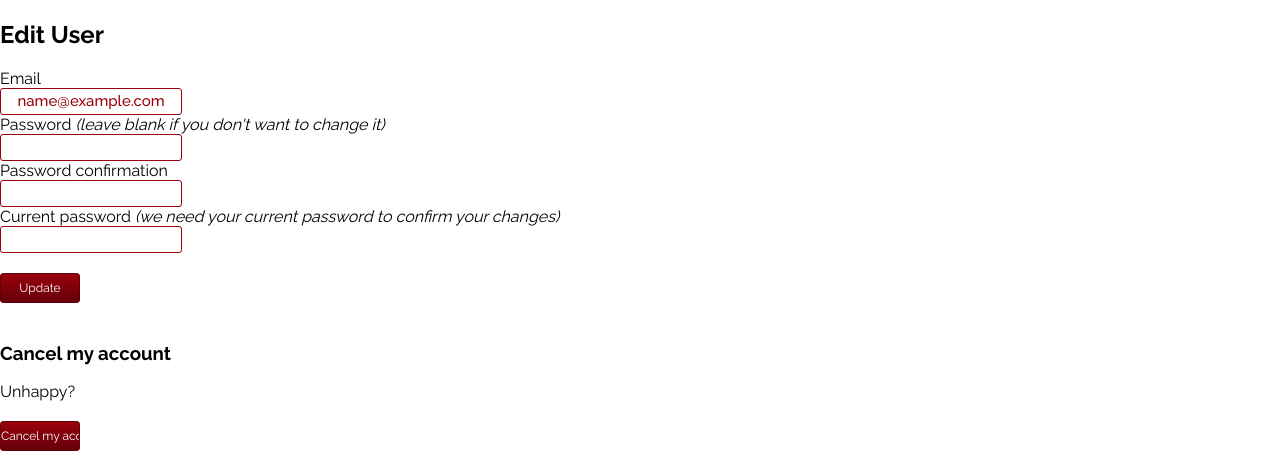
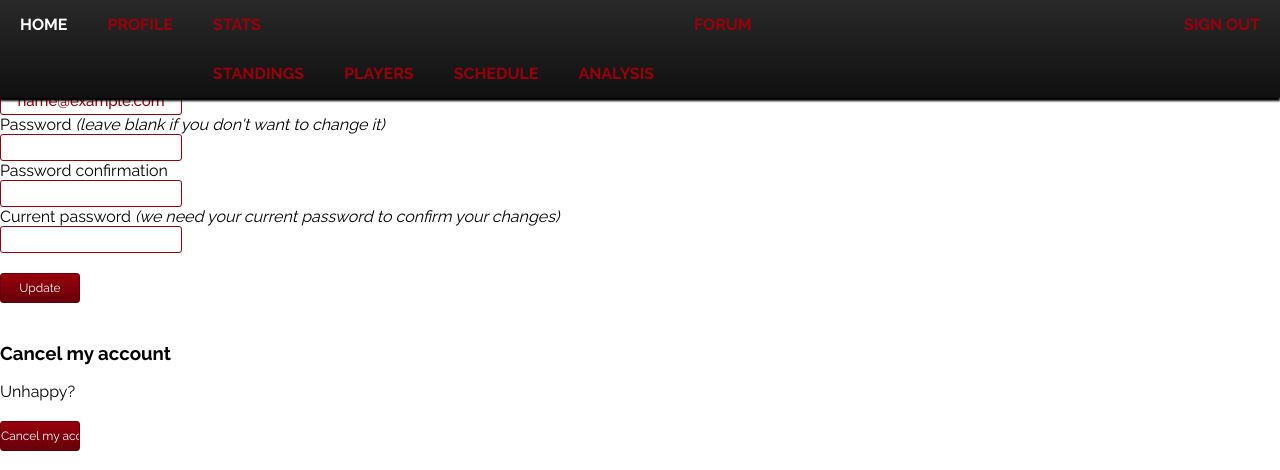
Before and after one commit to mrdziuban/FinalProject, a Rails app: page /edit in a window 1280 px wide. Shown: the top 470 px of the page. Run offline with Rails 7, Linux system fonts and the light colour scheme; the visitor is signed in with stand-in values (Sample User, id 1); parts of the project's set-up code (start-up, migrations or seed data) failed here and were passed over; some libraries are stand-ins or nearby versions.

Commit message:
Add navbar, home#index and users#show basic views, and users/home controllers.

```diff
--- a/app/assets/stylesheets/application.css
+++ b/app/assets/stylesheets/application.css
@@ -26,6 +26,42 @@
   content: "";
   clear: both;
   display: block;
+}
+
+header {
+  position: fixed;
+  top: 0;
+  width: 100%;
+  background: -webkit-gradient(linear, left top, left bottom, from(#292929), to(#101010));
+  background: -moz-linear-gradient(top,  #292929,  #101010);
+  filter: progid:DXImageTransform.Microsoft.gradient(startColorstr='#292929', endColorstr='#101010');
+  z-index: 200;
+  -moz-box-shadow: 0px 3px 2px #000;
+  -webkit-box-shadow: 0px 3px 2px #000;
+  box-shadow: 0px 3px 2px #000;
+}
+
+header > nav.navbar {
+  width: 100%;
+  position: relative;
+}
+
+header > nav.navbar li {
+  float: left;
+}
+
+header > nav.navbar li:nth-child(5) {
+  float: right;
+}
+
+header > nav.navbar li a {
+  display: block;
+  margin: 0 20px;
+  padding: 15px 0;
+}
+
+header > nav li:hover > a {
+  color: white;
 }
 
  h1 {
--- a/app/views/layouts/application.html.erb
+++ b/app/views/layouts/application.html.erb
@@ -9,7 +9,39 @@
 </head>
 <body>
 
+  <% if current_user %>
+    <header>
+      <nav class="navbar">
+        <ul class="options group">
+          <li><a href="<%= user_root_url %>">HOME</a></li>
+          <li><a href="<%= user_url(current_user.username) %>">PROFILE</a></li>
+          <li class="stats">
+            <a href="#">STATS</a>
+
+            <ul class="dropdown group">
+              <li><a href="#">STANDINGS</a></li>
+              <li><a href="#">PLAYERS</a></li>
+              <li><a href="#">SCHEDULE</a></li>
+              <li><a href="#">ANALYSIS</a></li>
+            </ul>
+          </li>
+          <li><a href="#">FORUM</a></li>
+          <li><%= link_to "SIGN OUT", destroy_user_session_url, method: :delete %></li>
+        </ul>
+      </nav>
+    </header>
+  <% end %>
+
 <%= yield %>
 
 </body>
 </html>
+
+<script>
+  $(".stats").mouseenter(function () {
+    $(".dropdown").slideDown("fast");
+  });
+  $(".stats").mouseleave(function () {
+    $(".dropdown").slideUp("fast");
+  });
+</script>
--- /dev/null
+++ b/app/views/users/show.html.erb
@@ -0,0 +1 @@
+<h1>User show page</h1>
```
Also changed, not shown: app/controllers/home_controller.rb (added, +7 -0 lines), app/controllers/users_controller.rb (added, +7 -0 lines), app/views/home/index.html.erb (added, +45 -0 lines).
